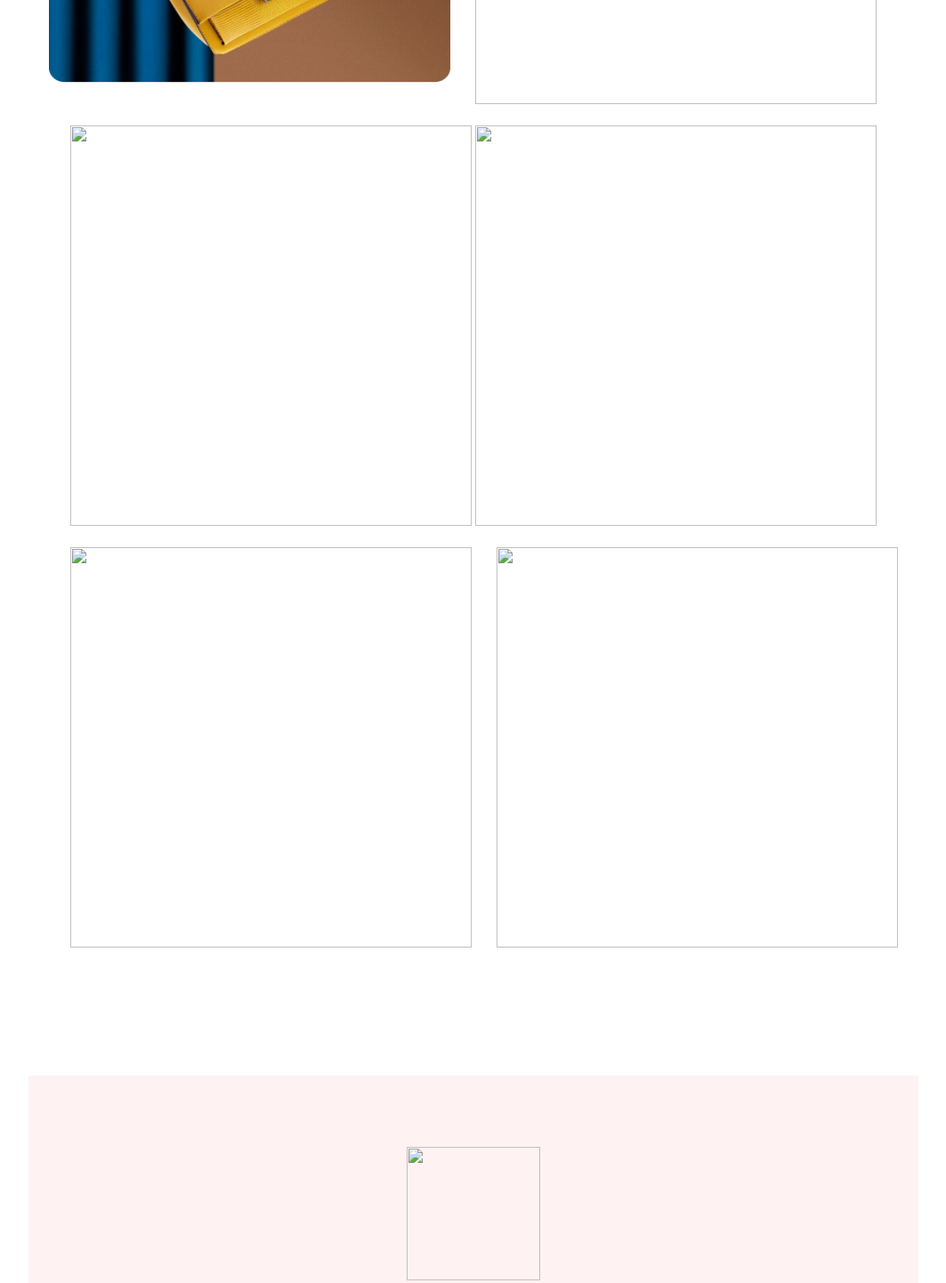
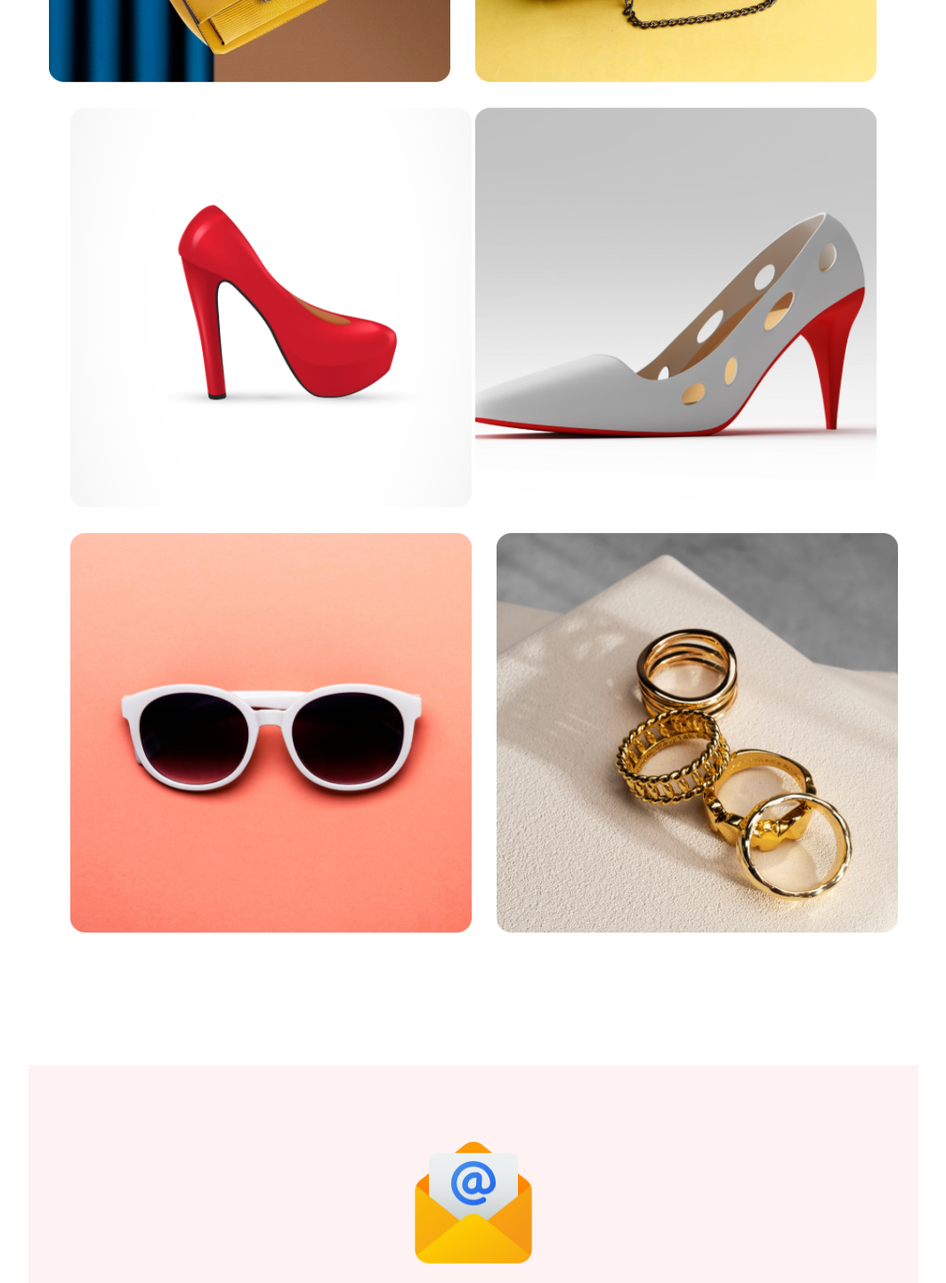
Before and after one commit to kazi-Masum1011/new-year-offer, a plain HTML site: page index.html in a window 1280 px wide. Shown: the part 6220-7662 px from the top of the page at 89% size, without its empty margins (108-1171 px from the left). Drawn offline with Linux system fonts and the light colour scheme; the site is published under a folder, as on GitHub Pages, so addresses that start at the root find nothing.

Commit message:
add card image

```diff
--- a/index.html
+++ b/index.html
@@ -95,17 +95,17 @@
                 </div>
                 <div class="card-ditelss">
                     <img src="./images/Rectangle 3.png" alt="">
-                    <img class="dds" src="/images/Rectangle 4.png" alt="">
-                    <img src="/images/Rectangle 5.png" alt="">
-                    <img src="/images/Rectangle 6.png" alt="">
-                    <img class="dds" src="/images/Rectangle 7.png" alt="">
-                    <img src="/images/Rectangle 8.png" alt="">
+                    <img class="dds" src="./images/Rectangle 4.png" alt="">
+                    <img src="./images/Rectangle 5.png" alt="">
+                    <img src="./images/Rectangle 6.png" alt="">
+                    <img class="dds" src="./images/Rectangle 7.png" alt="">
+                    <img src="./images/Rectangle 8.png" alt="">
                 </div>
           </section>
           <!-- subsribe later -->
            <section class="subsribe-continer">
                 <div class="subsribe-detiles">
-                    <img src="/images/Group 61.png" alt="">
+                    <img src="./images/Group 61.png" alt="">
                     <h1>Subscribe Newsletter</h1>
                     <p>Dolor sit amet consectetur. Consequat eget consectetur maecenas sed molestie malesuada. <br>Ipsum sed sodales risus ut pellentesque vel euismod. </p>
                 </div>
```
